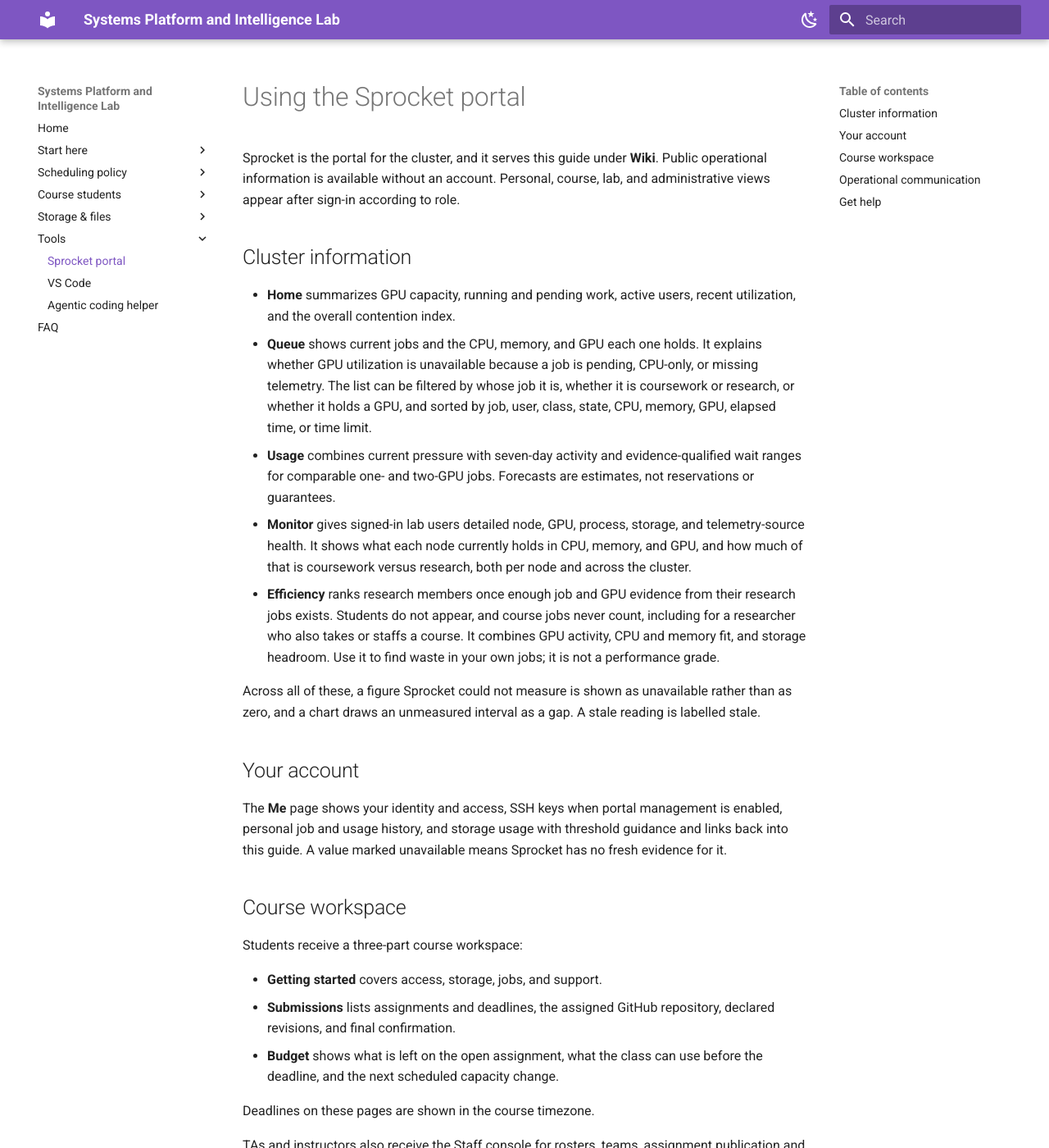
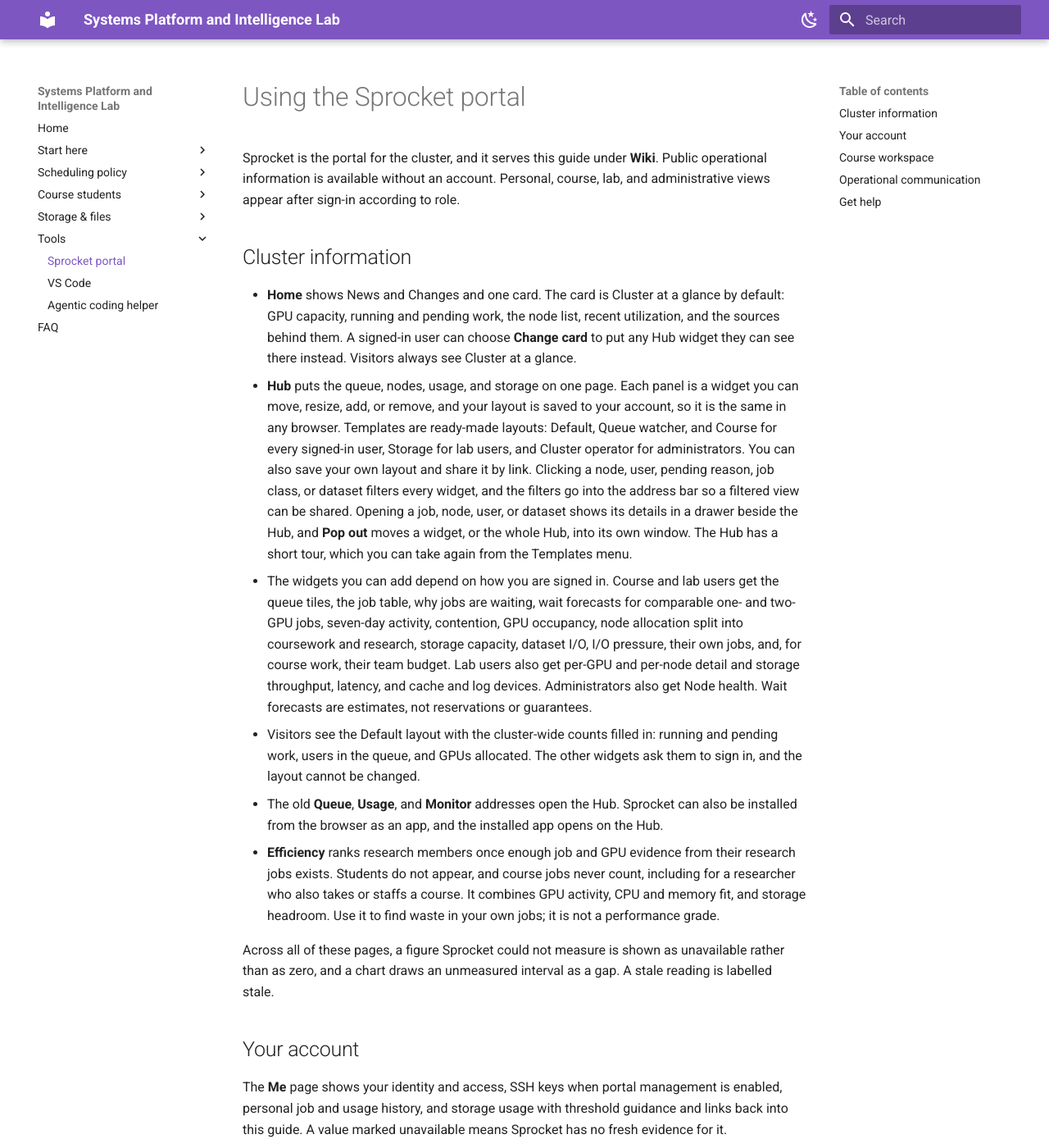
Before and after one commit to max-bromberg/platformx-wiki, an MkDocs documentation site: the page built from docs/portal.md, in a window 1280 px wide and 1400 px high. Shown: the whole window at 82% size. Built offline with MkDocs 1.6.1 and Material for MkDocs 9.7.7, drawn with Linux system fonts in a browser that asks for light colours; some of the changed text lies outside the part shown.

Commit message:
docs(portal): describe the Hub in place of Queue, Usage and Monitor
Sprocket 1.0 redirects /queue, /usage and /monitor to /hub, so the guide
listed pages users can no longer reach. Describe the Hub (widgets,
templates, filters, drawers, pop out, per-tier widgets, visitor view),
the Home card, the installed app, and the staff console's Submissions
tab and Submission checks panel.

Co-Authored-By: Claude Opus 5.5 (1M context) <noreply@anthropic.com>

```diff
--- a/docs/portal.md
+++ b/docs/portal.md
@@ -4,13 +4,14 @@ Sprocket is the portal for the cluster, and it serves this guide under **Wiki**.
 
 ## Cluster information
 
-- **Home** summarizes GPU capacity, running and pending work, active users, recent utilization, and the overall contention index.
-- **Queue** shows current jobs and the CPU, memory, and GPU each one holds. It explains whether GPU utilization is unavailable because a job is pending, CPU-only, or missing telemetry. The list can be filtered by whose job it is, whether it is coursework or research, or whether it holds a GPU, and sorted by job, user, class, state, CPU, memory, GPU, elapsed time, or time limit.
-- **Usage** combines current pressure with seven-day activity and evidence-qualified wait ranges for comparable one- and two-GPU jobs. Forecasts are estimates, not reservations or guarantees.
-- **Monitor** gives signed-in lab users detailed node, GPU, process, storage, and telemetry-source health. It shows what each node currently holds in CPU, memory, and GPU, and how much of that is coursework versus research, both per node and across the cluster.
+- **Home** shows News and Changes and one card. The card is Cluster at a glance by default: GPU capacity, running and pending work, the node list, recent utilization, and the sources behind them. A signed-in user can choose **Change card** to put any Hub widget they can see there instead. Visitors always see Cluster at a glance.
+- **Hub** puts the queue, nodes, usage, and storage on one page. Each panel is a widget you can move, resize, add, or remove, and your layout is saved to your account, so it is the same in any browser. Templates are ready-made layouts: Default, Queue watcher, and Course for every signed-in user, Storage for lab users, and Cluster operator for administrators. You can also save your own layout and share it by link. Clicking a node, user, pending reason, job class, or dataset filters every widget, and the filters go into the address bar so a filtered view can be shared. Opening a job, node, user, or dataset shows its details in a drawer beside the Hub, and **Pop out** moves a widget, or the whole Hub, into its own window. The Hub has a short tour, which you can take again from the Templates menu.
+- The widgets you can add depend on how you are signed in. Course and lab users get the queue tiles, the job table, why jobs are waiting, wait forecasts for comparable one- and two-GPU jobs, seven-day activity, contention, GPU occupancy, node allocation split into coursework and research, storage capacity, dataset I/O, I/O pressure, their own jobs, and, for course work, their team budget. Lab users also get per-GPU and per-node detail and storage throughput, latency, and cache and log devices. Administrators also get Node health. Wait forecasts are estimates, not reservations or guarantees.
+- Visitors see the Default layout with the cluster-wide counts filled in: running and pending work, users in the queue, and GPUs allocated. The other widgets ask them to sign in, and the layout cannot be changed.
+- The old **Queue**, **Usage**, and **Monitor** addresses open the Hub. Sprocket can also be installed from the browser as an app, and the installed app opens on the Hub.
 - **Efficiency** ranks research members once enough job and GPU evidence from their research jobs exists. Students do not appear, and course jobs never count, including for a researcher who also takes or staffs a course. It combines GPU activity, CPU and memory fit, and storage headroom. Use it to find waste in your own jobs; it is not a performance grade.
 
-Across all of these, a figure Sprocket could not measure is shown as unavailable rather than as zero, and a chart draws an unmeasured interval as a gap. A stale reading is labelled stale.
+Across all of these pages, a figure Sprocket could not measure is shown as unavailable rather than as zero, and a chart draws an unmeasured interval as a gap. A stale reading is labelled stale.
 
 ## Your account
 
@@ -26,7 +27,7 @@ Students receive a three-part course workspace:
 
 Deadlines on these pages are shown in the course timezone.
 
-TAs and instructors also receive the Staff console for rosters, teams, assignment publication and amendment, enrolment changes, exceptions, and the list of holders with nothing submitted before a deadline.
+TAs and instructors also receive the Staff console for rosters, teams, assignment publication and amendment, enrolment changes, exceptions, and the list of holders with nothing submitted before a deadline. Its **Submissions** tab downloads an assignment's submissions as one zip for grading. Under **Assignments**, each path assignment has a **Submission checks** panel where staff set up, test, and review the checks Sprocket runs on each path revision. TAs see both; setting up a check stays with the instructor.
 
 See [Course workflow](coursework.md) before submitting course jobs.
 
```
